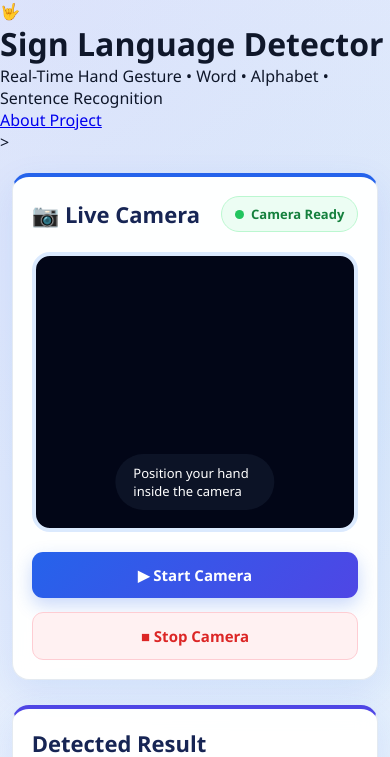
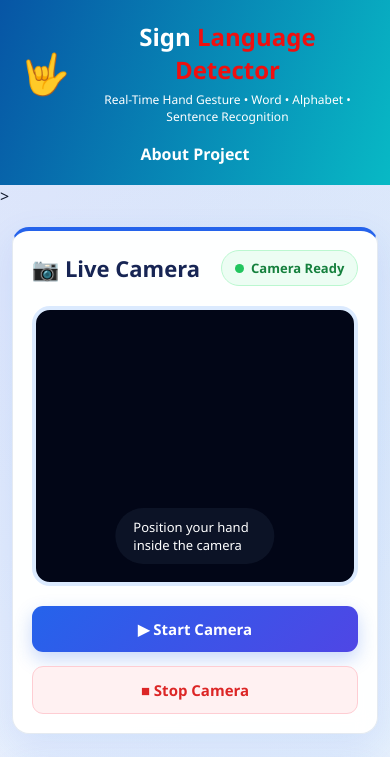
Before and after one commit to sheshanthchinna-source/project, a Flask app: page / in a window 390 px wide. Shown: the top 757 px of the page. Run offline with Flask 3, Linux system fonts and the light colour scheme.

Commit message:
new version

```diff
--- a/static/style.css
+++ b/static/style.css
@@ -8,9 +8,113 @@
 *{margin:0;padding:0;box-sizing:border-box}
 html{scroll-behavior:smooth}
 body{font-family:"Segoe UI",Arial,sans-serif;background:radial-gradient(circle at 10% 0%,rgba(79,70,229,.1),transparent 28%),radial-gradient(circle at 90% 10%,rgba(6,182,212,.08),transparent 25%),var(--page);color:var(--text);min-height:100vh}
-.header{text-align:center;color:white;padding:38px 20px;background:linear-gradient(135deg,#073B3A,#22D3EE 52%,#06b6d4);box-shadow:0 8px 30px rgba(37,99,235,.22)}
-.header h1{font-size:clamp(27px,4vw,38px);font-weight:800;margin-bottom:8px}
-.header p{font-size:16px;opacity:.94}
+/* MAIN HEADER */
+.main-header {
+    width: 100%;
+    height: 110px;
+    padding: 0 5%;
+    background: linear-gradient(110deg, #0755a5, #08b9c5);
+    display: flex;
+    align-items: center;
+    justify-content: center;
+    position: relative;
+    box-sizing: border-box;
+}
+
+/* CENTER BRAND */
+.header-brand {
+    position: absolute;
+    left: 50%;
+    transform: translateX(-50%);
+    display: flex;
+    align-items: center;
+    justify-content: center;
+    gap: 15px;
+    white-space: nowrap;
+}
+
+/* LOGO */
+.logo {
+    font-size: 48px;
+    display: flex;
+    align-items: center;
+}
+
+/* PROJECT NAME */
+.brand h1 {
+    font-size: 30px;
+    font-weight: 800;
+    margin: 0;
+    color: white;
+}
+
+.brand h1 span {
+    color: #f00f0f;
+}
+
+/* SUBTITLE */
+.brand p {
+    font-size: 14px;
+    color: white;
+    margin: 5px 0 0;
+}
+
+/* RIGHT NAVIGATION */
+.navbar {
+    position: absolute;
+    right: 5%;
+    display: flex;
+    align-items: center;
+    gap: 30px;
+}
+
+.navbar a {
+    color: white;
+    text-decoration: none;
+    font-size: 16px;
+    font-weight: 600;
+    transition: 0.3s;
+}
+
+.navbar a:hover {
+    color: #d61111;
+}
+
+/* RESPONSIVE DESIGN */
+@media (max-width: 950px) {
+
+    .main-header {
+        height: auto;
+        min-height: 150px;
+        padding: 20px;
+        flex-direction: column;
+        gap: 18px;
+    }
+
+    .header-brand {
+        position: static;
+        transform: none;
+        white-space: normal;
+        text-align: center;
+    }
+
+    .brand h1 {
+        font-size: 24px;
+    }
+
+    .brand p {
+        font-size: 12px;
+    }
+
+    .logo {
+        font-size: 40px;
+    }
+
+    .navbar {
+        position: static;
+        justify-content: center;
+    }
+}
 .container{width:min(94%,1400px);margin:34px auto 20px;display:grid;grid-template-columns:minmax(0,2fr) minmax(360px,1fr);gap:25px}
 .camera-card,.result-card,.instructions,.learning-card{background:var(--card);border:1px solid rgba(226,232,240,.9);border-radius:22px;padding:26px;box-shadow:var(--shadow);backdrop-filter:blur(10px)}
 .camera-card{border-top:4px solid var(--primary)}.result-card{border-top:4px solid var(--indigo)}
@@ -22,7 +126,6 @@ body{font-family:"Segoe UI",Arial,sans-serif;background:radial-gradient(circle a
 .status-dot{width:9px;height:9px;background:#22c55e;border-radius:50%;margin-right:7px}
 .camera{position:relative;width:100%;height:440px;background:#020617;border-radius:18px;overflow:hidden;border:4px solid #dbeafe}
 #video{width:100%;height:100%;object-fit:cover;transform:scaleX(-1)}#canvas{position:absolute;inset:0;width:100%;height:100%;pointer-events:none}
-.camera-card #frameProgress{text-align:center;margin-top:8px;color:#64748b;font-size:13px;font-weight:650}
 .camera-message{position:absolute;left:50%;bottom:18px;transform:translateX(-50%);background:rgba(15,23,42,.82);color:white;padding:10px 18px;border-radius:999px;font-size:13px}
 .camera-buttons{display:flex;justify-content:center;gap:14px;margin-top:20px}
 button{border:none;padding:13px 20px;border-radius:11px;font-family:inherit;font-size:15px;font-weight:700;cursor:pointer;transition:.2s}
```
